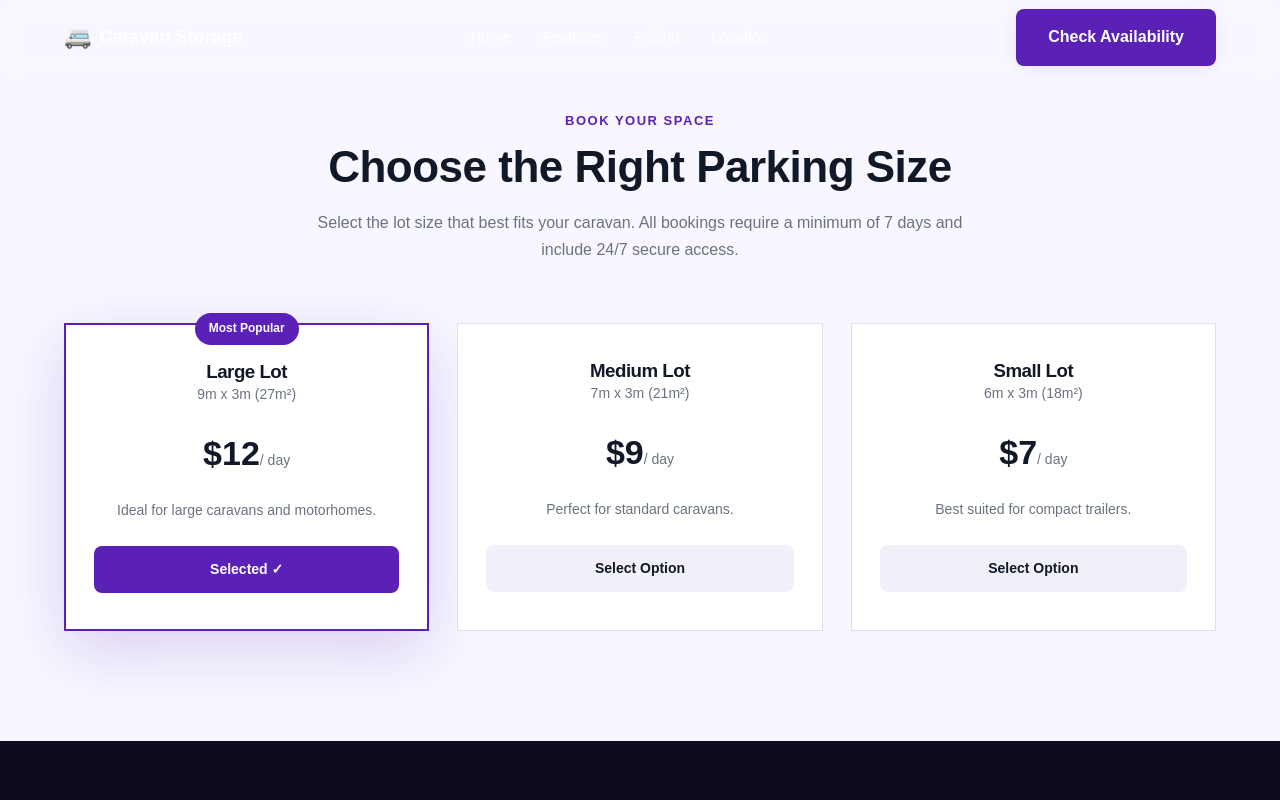
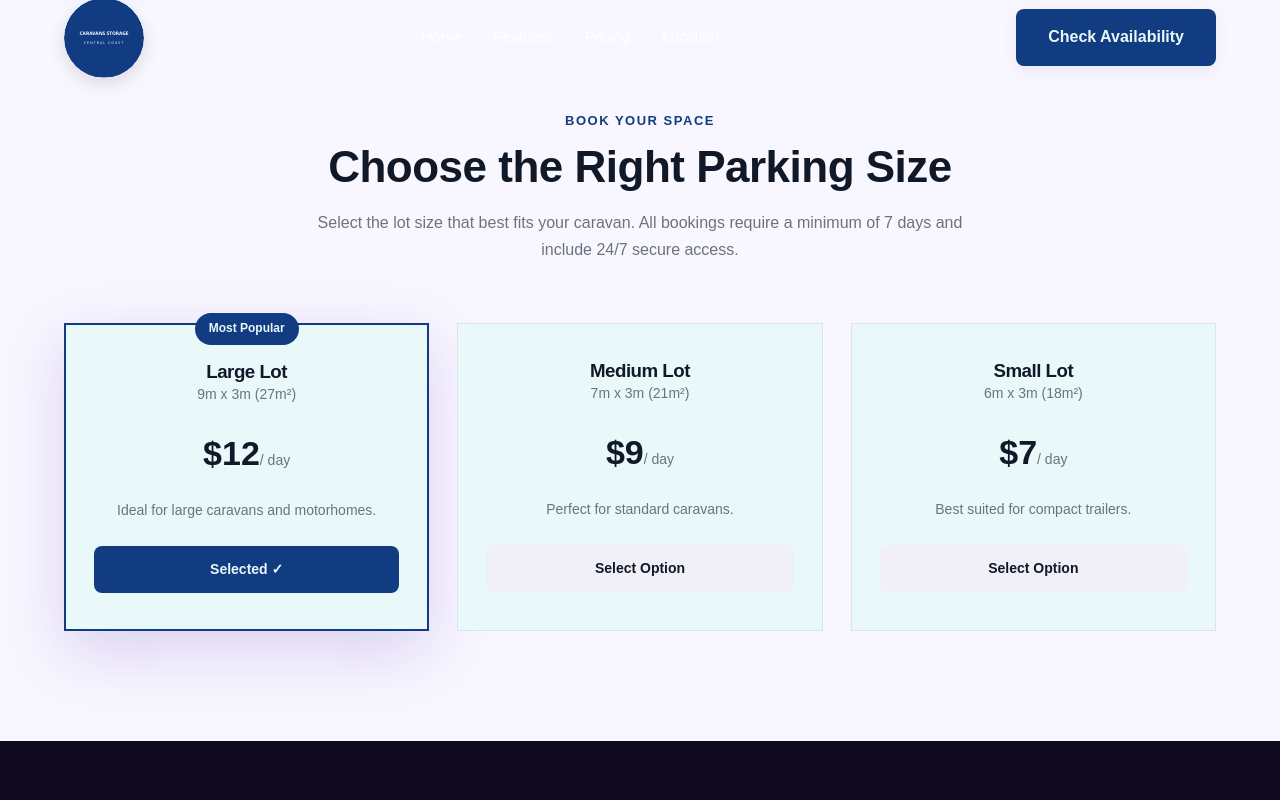
Before and after one commit to Aniketpundir/caravans, a React (Vite) app: page /book-online in a window 1280 px wide. Shown: the top 800 px of the page. Built offline with nearby package versions, Linux system fonts and the light colour scheme.

Commit message:
Change complete background in blueis

```diff
--- a/src/App.css
+++ /dev/null
@@ -1,139 +0,0 @@
-/* Google Fonts (Uncomment if needed) */
-/* @import url('https://fonts.googleapis.com/css2?family=Syne:wght@600;700;800&family=DM+Sans:wght@400;500;600&display=swap'); */
-
-*,
-*::before,
-*::after {
-    box-sizing: border-box;
-    margin: 0;
-    padding: 0;
-}
-
-:root {
-    --primary: #5B21B6;
-    --primary-dark: #3b0f8a;
-    --primary-light: #7C3AED;
-
-    --accent: #F59E0B;
-
-    --white: #ffffff;
-    --off-white: #FAFAFC;
-    --gray-50: #F8F7FF;
-    --gray-100: #f1f0f8;
-    --gray-200: #e2e0f0;
-    --gray-600: #6B7280;
-    --gray-800: #1F2937;
-
-    --text-dark: #111827;
-    --text-light: #4B5563;
-
-    --font-display: 'Syne', sans-serif;
-    --font-body: 'DM Sans', sans-serif;
-
-    --radius-sm: 8px;
-    --radius-md: 14px;
-    --radius-lg: 20px;
-
-    --shadow-sm: 0 4px 16px rgba(91, 33, 182, 0.08);
-    --shadow: 0 8px 32px rgba(91, 33, 182, 0.12);
-    --shadow-lg: 0 20px 60px rgba(91, 33, 182, 0.18);
-
-    --transition: all 0.25s ease;
-}
-
-html {
-    scroll-behavior: smooth;
-}
-
-body {
-    font-family: var(--font-body);
-    color: var(--text-dark);
-    background: var(--off-white);
-    line-height: 1.65;
-    -webkit-font-smoothing: antialiased;
-}
-
-h1,
-h2,
-h3,
-h4,
-h5 {
-    font-family: var(--font-display);
-    line-height: 1.2;
-    letter-spacing: -0.5px;
-}
-
-img {
-    max-width: 100%;
-    display: block;
-}
-
-a {
-    text-decoration: none;
-    color: inherit;
-}
-
-button {
-    cursor: pointer;
-    font-family: var(--font-body);
-    transition: var(--transition);
-}
-
-.container {
-    max-width: 1200px;
-    margin: 0 auto;
-    padding: 0 24px;
-}
-
-/* ================= Buttons ================= */
-
-.btn-primary {
-    background: var(--primary);
-    color: var(--white);
-    border: none;
-    padding: 15px 32px;
-    border-radius: var(--radius-sm);
-    font-weight: 600;
-    font-size: 16px;
-    box-shadow: var(--shadow-sm);
-}
-
-.btn-primary:hover {
-    background: var(--primary-dark);
-    transform: translateY(-2px);
-    box-shadow: var(--shadow);
-}
-
-.btn-outline {
-    background: transparent;
-    color: var(--primary);
-    border: 2px solid var(--primary);
-    padding: 13px 30px;
-    border-radius: var(--radius-sm);
-    font-weight: 600;
-    font-size: 16px;
-}
-
-.btn-outline:hover {
-    background: var(--primary);
-    color: var(--white);
-}
-
-/* ================= Section ================= */
-
-.section {
-    padding: 80px 0;
-}
-
-.section-title {
-    font-size: clamp(30px, 4vw, 44px);
-    font-weight: 800;
-    margin-bottom: 16px;
-}
-
-.section-sub {
-    color: var(--text-light);
-    font-size: 17px;
-    max-width: 600px;
-    margin: 0 auto;
-}
--- a/src/App.jsx
+++ b/src/App.jsx
@@ -5,6 +5,7 @@ import Layout from './Components/Layout/Layout'
 import Home from './Pages/Home/Home'
 import PremiumLotSelector from './Components/PremiumLotSelector/PremiumLotSelector'
 import ReserveSection from "./Components/ReserveSection/ReserveSection"
+import CaravanStorageLogo from "./Components/CaravansLogo/CaravanStorageLogo"
 import StoreContextProvider from './Context/Storecontext'
 
 const App = () => {
@@ -24,6 +25,7 @@ const App = () => {
       <StoreContextProvider>
         <Router>
           <Routes>
+            <Route path='/logo' element={<CaravanStorageLogo size={80} />} />
             <Route path='/' element={<Layout />}>
               <Route index element={<Home />} />
               <Route path='/book-online' element={<PremiumLotSelector />} />
--- /dev/null
+++ b/src/Components/CaravansLogo/CaravanStorageLogo.css
@@ -0,0 +1,153 @@
+.csc-logo-shell {
+    margin-top: 0px;
+    --scan-w: 6px;
+    --cycle-dur: 10s;
+    position: relative;
+    border-radius: 50%;
+    display: grid;
+    place-items: center;
+    box-shadow: 0 6px 18px rgba(0, 0, 0, 0.12);
+    overflow: hidden;
+    font-family: "Segoe UI", Tahoma, Arial, sans-serif;
+}
+
+.csc-red-circle {
+    position: absolute;
+    inset: 0;
+    border-radius: 50%;
+    background: #113c81;
+    display: grid;
+    place-items: center;
+    color: #ffffff;
+    text-transform: uppercase;
+    padding: 16%;
+    box-sizing: border-box;
+    clip-path: inset(0 100% 0 0);
+    animation: csc-revealCycle var(--cycle-dur) ease-in-out infinite;
+}
+
+.csc-text-wrap {
+    width: 100%;
+    text-align: center;
+    display: flex;
+    padding: -30px !important;
+    margin: -30px !important;
+    flex-direction: column;
+    align-items: center;
+    justify-content: center;
+    overflow: hidden;
+}
+
+.csc-line1 {
+    font-size: 0.27em;
+    font-weight: 900;
+    white-space: nowrap;
+    width: 0;
+    overflow: hidden;
+    animation: csc-typeCycle1 var(--cycle-dur) steps(18, end) infinite;
+}
+
+.csc-line2 {
+    margin-top: 6%;
+    font-size: 0.20em;
+    font-weight: 500;
+    letter-spacing: 1px;
+    white-space: nowrap;
+    width: 0;
+    overflow: hidden;
+    animation: csc-typeCycle2 var(--cycle-dur) steps(14, end) infinite;
+}
+
+.csc-scan-line {
+    position: absolute;
+    left: calc(-1 * var(--scan-w));
+    top: 0;
+    width: var(--scan-w);
+    height: 100%;
+    background: #ffffff;
+    box-shadow: 0 0 8px rgba(255, 212, 0, 0.7);
+    animation: csc-scanCycle var(--cycle-dur) ease-in-out infinite;
+    z-index: 3;
+}
+
+@keyframes csc-scanCycle {
+    0% {
+        left: calc(-1 * var(--scan-w));
+        opacity: 1;
+    }
+
+    11% {
+        left: 100%;
+        opacity: 1;
+    }
+
+    12%,
+    88% {
+        left: 100%;
+        opacity: 0;
+    }
+
+    89% {
+        left: 100%;
+        opacity: 1;
+    }
+
+    100% {
+        left: calc(-1 * var(--scan-w));
+        opacity: 1;
+    }
+}
+
+@keyframes csc-revealCycle {
+    0% {
+        clip-path: inset(0 100% 0 0);
+    }
+
+    11% {
+        clip-path: inset(0 0 0 0);
+    }
+
+    88% {
+        clip-path: inset(0 0 0 0);
+    }
+
+    100% {
+        clip-path: inset(0 100% 0 0);
+    }
+}
+
+@keyframes csc-typeCycle1 {
+
+    0%,
+    5% {
+        width: 0;
+    }
+
+    20%,
+    80% {
+        width: 100%;
+    }
+
+    90%,
+    100% {
+        width: 0;
+    }
+}
+
+@keyframes csc-typeCycle2 {
+
+    0%,
+    8% {
+        width: 0;
+    }
+
+    28%,
+    80% {
+        width: 100%;
+    }
+
+    94%,
+    100% {
+        width: 0;
+    }
+}
--- /dev/null
+++ b/src/Components/CaravansLogo/CaravanStorageLogo.jsx
@@ -0,0 +1,20 @@
+import React from "react";
+import "./CaravanStorageLogo.css";
+
+export default function CaravanStorageLogo({ size = 48 }) {
+  return (
+    <div
+      className="csc-logo-shell"
+      style={{ width: size, height: size }}
+    >
+      <div className="csc-scan-line" />
+
+      <div className="csc-red-circle">
+        <div className="csc-text-wrap">
+          <div className="csc-line1">Caravans Storage</div>
+          <div className="csc-line2">Central Coast</div>
+        </div>
+      </div>
+    </div>
+  );
+}
--- a/src/Components/Hero/Hero.jsx
+++ b/src/Components/Hero/Hero.jsx
@@ -1,6 +1,6 @@
 import "./Hero.css";
 import { Link } from "react-router-dom";
-import image1 from "../../assets/3.jpeg";
+import image1 from "../../assets/5.jpeg";
 
 export default function Hero() {
     return (
@@ -16,12 +16,11 @@ export default function Hero() {
                 <div className="hero__text">
 
                     <h1 className="hero__title">
-                        Secure Caravan & RV Storage on the Central Coast
+                        All you are looking for caravan storage on central coast?
                     </h1>
 
                     <p className="hero__subtitle">
-                        Safe outdoor storage with 24/7 CCTV monitoring and easy access from
-                        the Pacific Motorway. Flexible month-to-month terms.
+                        Safe, secure and conveniently located caravan storage that won't break the bank
                     </p>
 
                     <div className="hero__actions">
--- a/src/Components/InfoSection/InfoSection.css
+++ b/src/Components/InfoSection/InfoSection.css
@@ -6,10 +6,12 @@
     padding: 100px 0;
     background: var(--off-white);
     overflow: hidden;
+    background-color: #e9f8f9;
 }
 
-.info:nth-child(even) {
-    background: var(--white);
+/* Reverse section gets white background */
+.info.reverse {
+    background-color: #e9f8f9;
 }
 
 .info__grid {
@@ -44,6 +46,13 @@
     opacity: 0;
     transform: translateX(40px);
     transition: all 0.8s ease;
+
+    background: #113c8177;
+    /* Blue glass background */
+    backdrop-filter: blur(10px);
+    padding: 50px;
+    border-radius: var(--radius-md);
+    box-shadow: 0 10px 30px rgba(0, 0, 0, 0.08);
 }
 
 .info__content h2 {
@@ -51,13 +60,13 @@
     font-size: clamp(28px, 4vw, 38px);
     font-weight: 800;
     margin-bottom: 18px;
-    color: var(--text-dark);
+    color: #ffffff;
 }
 
 .info__content p {
     font-size: 17px;
     line-height: 1.7;
-    color: var(--text-light);
+    color: rgba(255, 255, 255, 0.9);
     max-width: 520px;
 }
 
@@ -119,4 +128,8 @@
     .info.reverse .info__content {
         order: unset;
     }
+
+    .info__content {
+        padding: 30px;
+    }
 }
--- a/src/Components/Navbar/Navbar.jsx
+++ b/src/Components/Navbar/Navbar.jsx
@@ -1,5 +1,6 @@
 import { useState, useEffect } from "react";
 import { Link } from "react-router-dom";
+import CaravanStorageLogo from "../CaravansLogo/CaravanStorageLogo"
 import "./Navbar.css";
 
 export default function Navbar() {
@@ -26,10 +27,7 @@ export default function Navbar() {
             <nav className="container navbar__inner">
 
                 <a href="#home" className="navbar__logo">
-                    <span className="logo-icon">🚐</span>
-                    <span>
-                        Caravan <strong>Storage</strong>
-                    </span>
+                    <CaravanStorageLogo size={80} />
                 </a>
 
                 <ul className={`navbar__links ${menuOpen ? "open" : ""}`}>
--- a/src/index.css
+++ b/src/index.css
@@ -10,13 +10,13 @@
 }
 
 :root {
-    --primary: #5B21B6;
+    --primary: #113c81;
     --primary-dark: #3b0f8a;
     --primary-light: #7C3AED;
 
     --accent: #F59E0B;
 
-    --white: #ffffff;
+    --white: #e9f8f9;
     --off-white: #FAFAFC;
     --gray-50: #F8F7FF;
     --gray-100: #f1f0f8;
```
Also changed, not shown: src/Components/Hero/Hero.css (+4 -43 lines), src/Components/Navbar/Navbar.css (+4 -31 lines).
